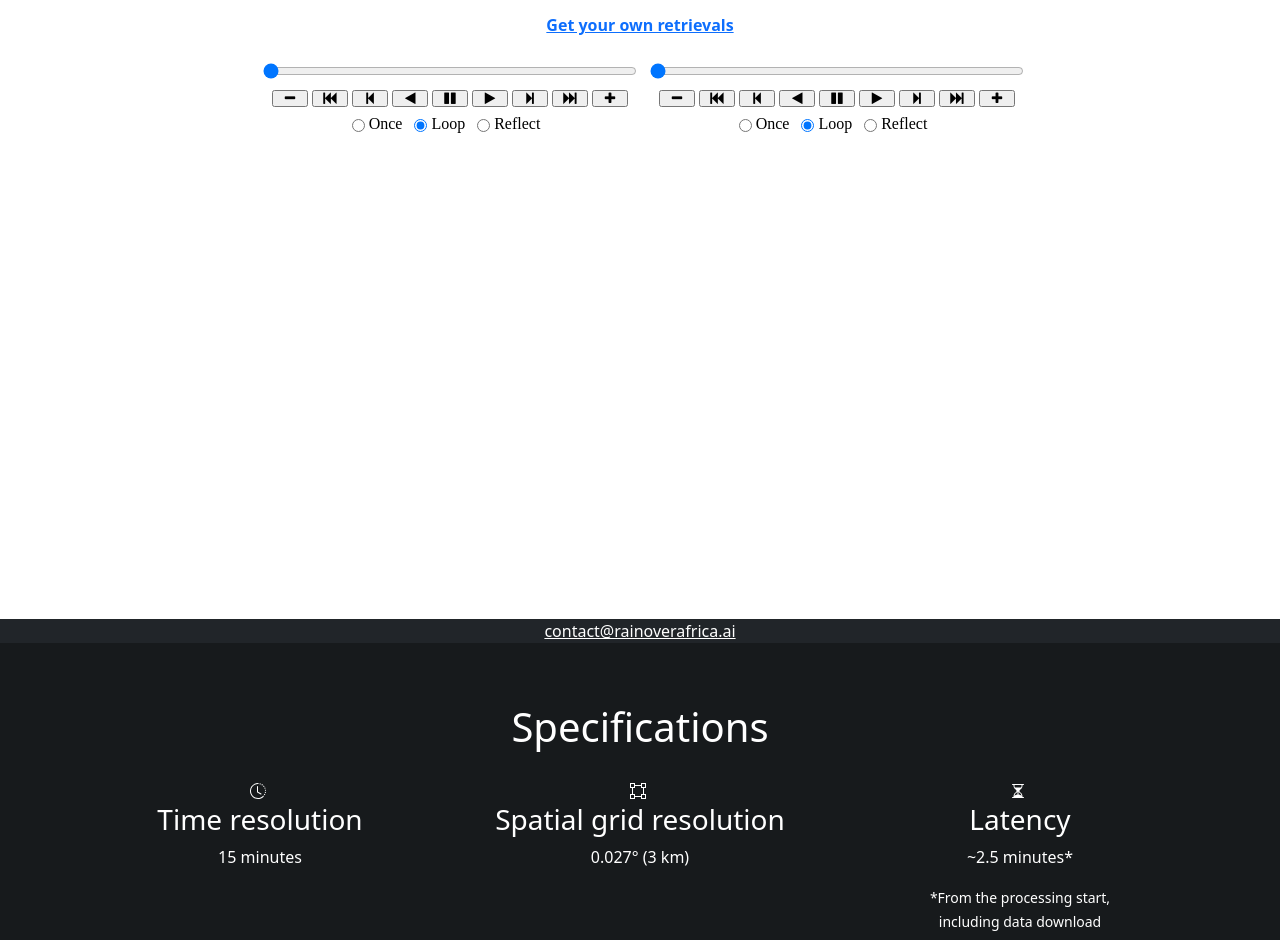
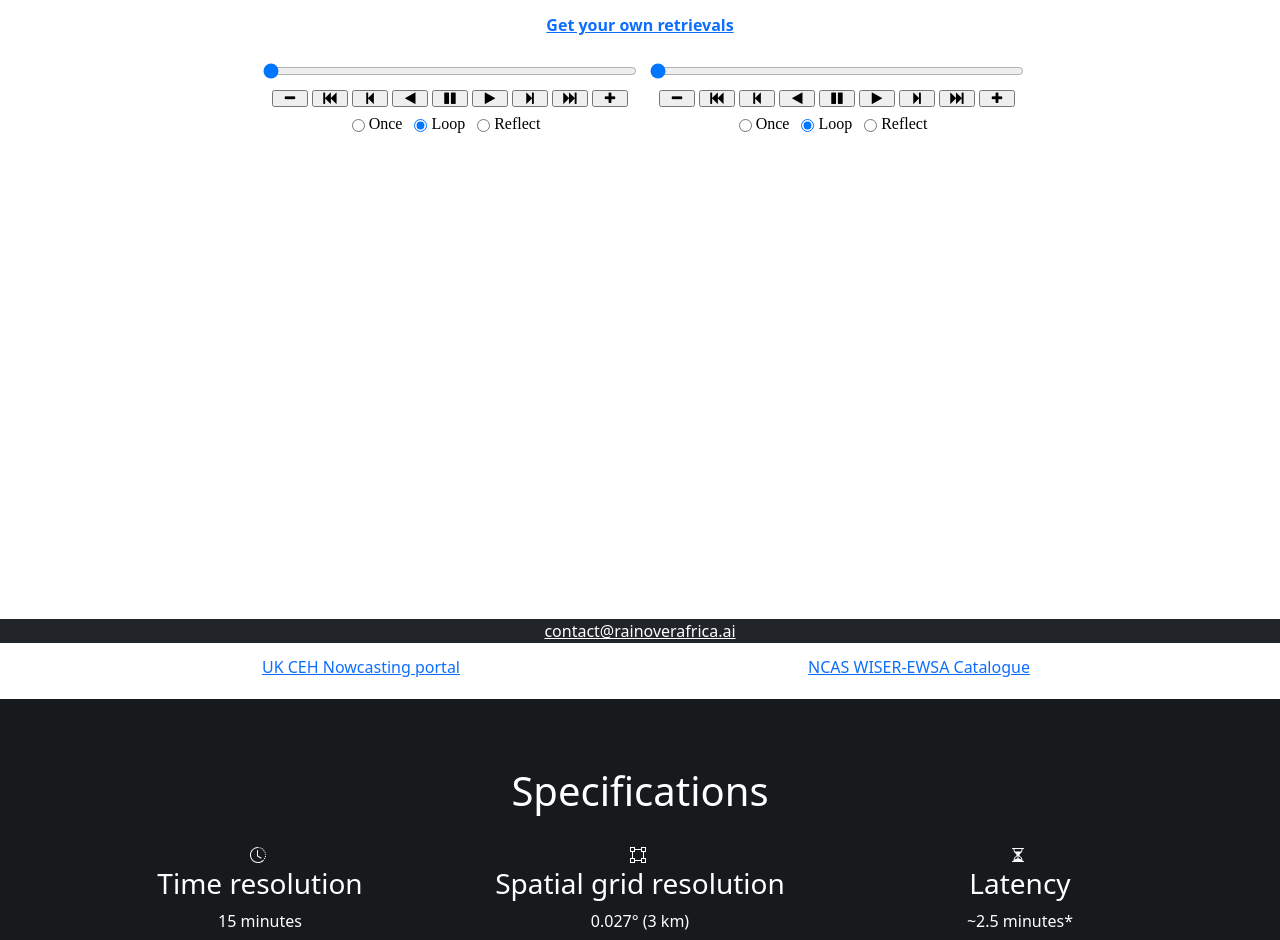
Before and after one commit to SEE-GEO/rainoverafrica, a plain HTML site: page index.html in a window 1280 px wide. Shown: the part 157-1097 px from the top of the page. Drawn offline with nearby package versions, Linux system fonts and the light colour scheme.

Commit message:
Add links to UK CEH and NCAS WISER portals

```diff
--- a/index.html
+++ b/index.html
@@ -37,6 +37,17 @@
                     <strong><a href="https://github.com/SEE-GEO/roa/blob/main/docs/example.ipynb">Get your own retrievals</a></strong></p>
                     <iframe id="posterior-mean" src="viz/posterior_mean.html" width="383" height="556"></iframe>
                     <iframe id="probability-precip" src="viz/probability_precip.html" width="383" height="556"></iframe>
+                    <p><strong>Implementation examples</strong></p>
+                    <div class="container">
+                        <div class="row">
+                          <div class="col">
+                            <a href="https://africa-hydrology.ceh.ac.uk/nowcasting">UK CEH Nowcasting portal</a>
+                          </div>
+                          <div class="col">
+                            <a href="https://science.ncas.ac.uk/wiserewsa/">NCAS WISER-EWSA Catalogue</a>
+                          </div>
+                        </div>
+                      </div>
                 </div>
             </div>
         </section>
```
